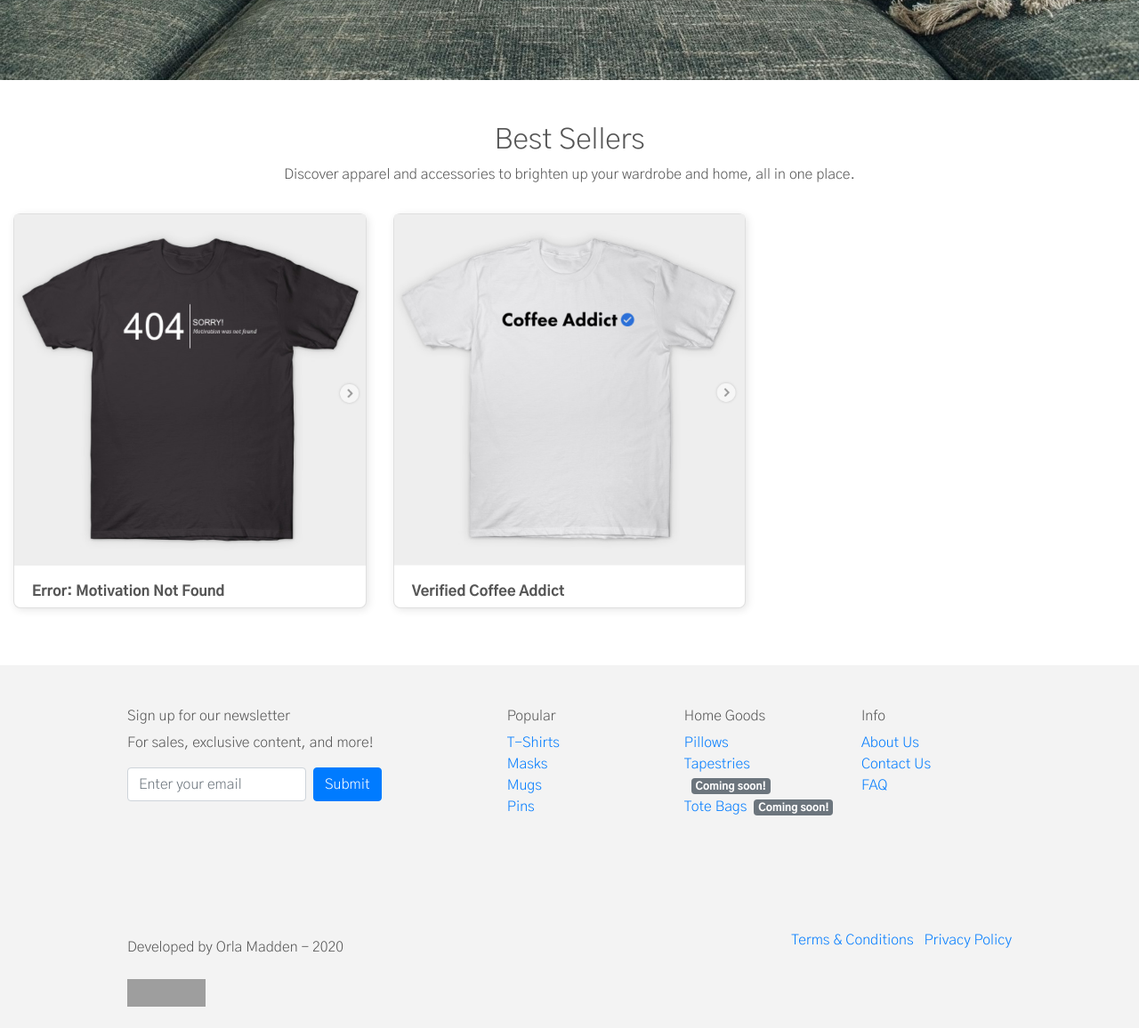
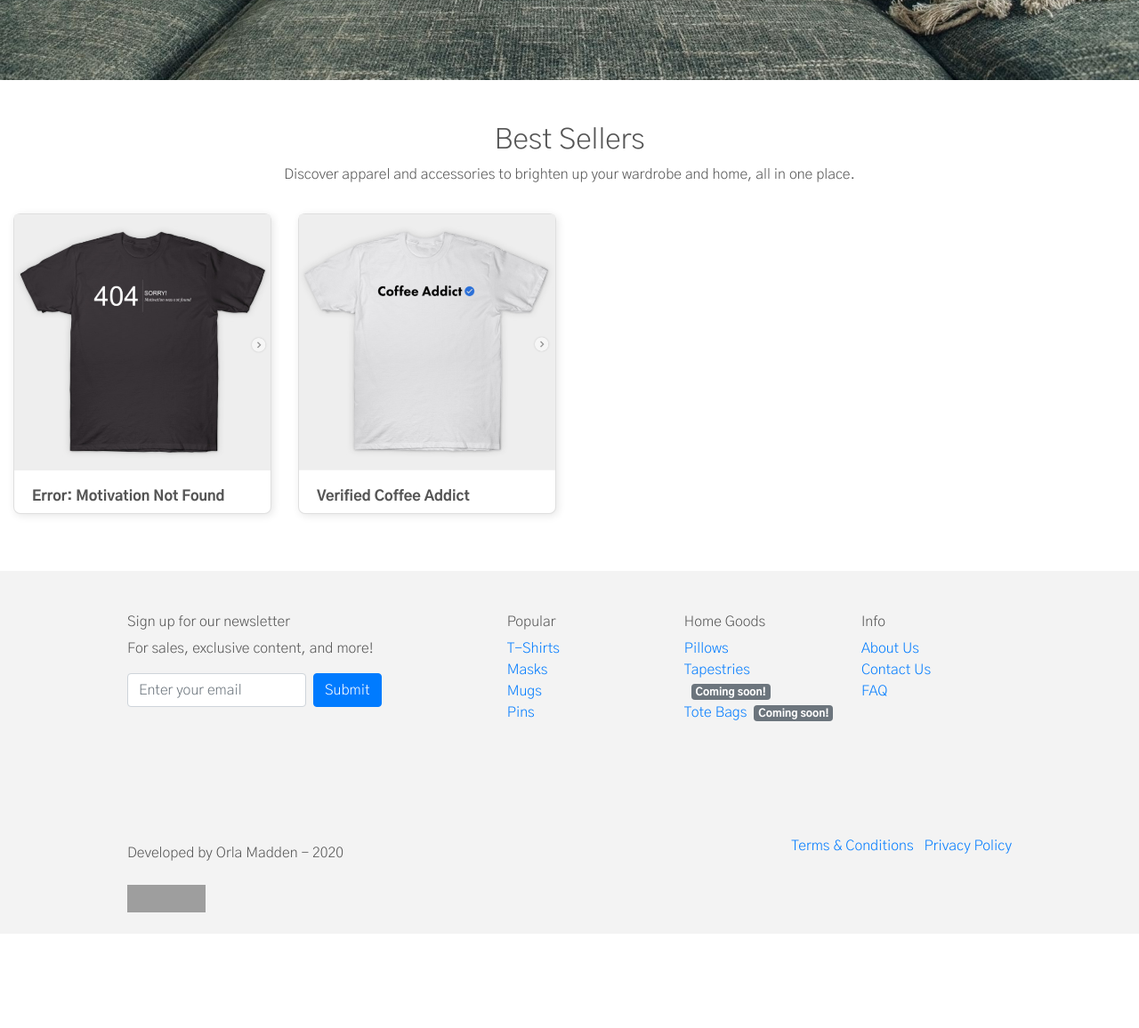
Before and after one commit to orlamadden/hello-world-apparel, a Django app: template home/templates/home/index.html in a window 1280 px wide. Shown: the part 670-1826 px from the top of the page at 89% size. After the commit the page ends 1696 px from the top, so only its background shows below. Run offline with Django 3.2, Linux system fonts and the light colour scheme; the template is opened without the code that fills it: values that come from a table or form of the project are taken from there, others are empty; data comes from the database, SQL or seed files in the repository; some libraries are stand-ins or nearby versions; grey boxes are pictures that could not be loaded.

Commit message:
cleaned up code

```diff
--- a/home/templates/home/index.html
+++ b/home/templates/home/index.html
@@ -19,9 +19,7 @@
 				Cozy up this Winter with our new Pillow collection
 			</h1>
 			<div class="my-5">
-				<h4>
-					<a href="{% url 'products' %}?category=pillows"
-						class="orange-btn btn btn-lg rounded-lg text-white py-3">Shop Now</a>
+				<h4><a href="{% url 'products' %}?category=pillows" class="orange-btn btn btn-lg rounded-lg text-white py-3">Shop Now</a>
 				</h4>
 			</div>
 		</div>
@@ -35,7 +33,7 @@
             <p>Discover apparel and accessories to brighten up your wardrobe and home, all in one place.</p>
         </div>
         {% for product in featured_listings %}
-		<div class="col-sm-6 col-md-6 col-lg-4 col-xl-4 mb-3 mt-3">
+        <div class="col-sm-6 col-md-6 col-lg-3 col-xl-3 mb-3 mt-3">
             <div class="card h-100 product-card">
                 {% if product.image %}
                 <a href="{% url 'product_detail' product.id %}">
```
Lines whose indentation alone changed are shown as unchanged.
